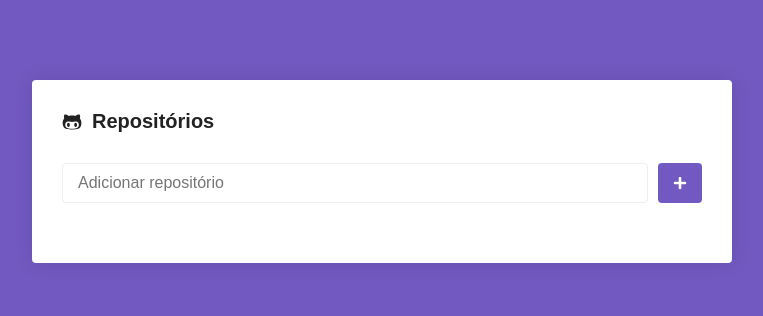
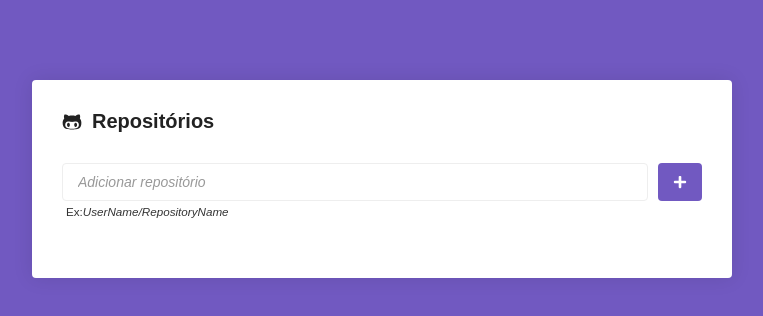
Before and after one commit to josuegimenes/rocketseat-bootcamp-gostack-github-api-challenge5, a React (Create React App) app: page / in a window 1280 px wide. Shown: the top 316 px of the page, without its empty margins (258-1021 px from the left). Built offline with nearby package versions, Linux system fonts and the light colour scheme.

Commit message:
chore: Handling exception and error for duplicate entries and a few more things

```diff
--- a/src/pages/Main/index.js
+++ b/src/pages/Main/index.js
@@ -5,14 +5,16 @@ import { Link } from 'react-router-dom';
 import api from '../../services/api';
 
 import Container from '../../components/Container';
-import { Form, SubmitButton, List } from './styles';
+
+import { Form, SubmitButton, List, ShowError, NoShowError } from './styles';
 
 export default class Main extends Component {
   state = {
     newRepo: '',
     repositories: [],
     loading: false,
-    error: null,
+    hasError: null,
+    hasErrorMess: '',
   };
 
   // Carregar os dados do localStorage
@@ -34,18 +36,23 @@ export default class Main extends Component {
   }
 
   handleInputChange = e => {
-    this.setState({ newRepo: e.target.value, error: null });
+    this.setState({ newRepo: e.target.value });
   };
 
   handleSubmit = async e => {
     e.preventDefault();
 
-    this.setState({ loading: true, error: false });
+    this.setState({ loading: true, hasError: false });
 
     try {
       const { newRepo, repositories } = this.state;
 
-      if (newRepo === '') throw 'Você precisa indicar um repositório';
+      if (newRepo === '')
+        throw new Error('Você precisa indicar um repositório');
+
+      const hasRepo = repositories.find(r => r.name === newRepo);
+
+      if (hasRepo) throw new Error('Repositório duplicado');
 
       const response = await api.get(`/repos/${newRepo}`);
 
@@ -56,16 +63,29 @@ export default class Main extends Component {
       this.setState({
         repositories: [...repositories, data],
         newRepo: '',
+        hasErrorMess: '',
       });
-    } catch (err) {
-      this.setState({ error: true });
+    } catch (Error) {
+      this.setState({
+        hasError: true,
+        hasErrorMess:
+          Error.message === 'Request failed with status code 404'
+            ? 'Repositório não encontrado'
+            : Error.message,
+      });
     } finally {
       this.setState({ loading: false });
     }
   };
 
   render() {
-    const { newRepo, repositories, loading, error } = this.state;
+    const {
+      newRepo,
+      repositories,
+      loading,
+      hasError,
+      hasErrorMess,
+    } = this.state;
 
     return (
       <Container>
@@ -74,15 +94,14 @@ export default class Main extends Component {
           Repositórios
         </h1>
 
-        <Form onSubmit={this.handleSubmit} error={error}>
+        <Form onSubmit={this.handleSubmit} error={hasError ? 1 : 0}>
           <input
             type="text"
             placeholder="Adicionar repositório"
             value={newRepo}
             onChange={this.handleInputChange}
           />
-
-          <SubmitButton loading={loading}>
+          <SubmitButton loading={loading ? 1 : 0}>
             {loading ? (
               <FaSpinner color="#fff" size={14} />
             ) : (
@@ -91,9 +110,21 @@ export default class Main extends Component {
           </SubmitButton>
         </Form>
 
+        <NoShowError hasError={hasError}>
+          <small>
+            Ex: <i>UserName/RepositoryName</i>
+          </small>
+        </NoShowError>
+
+        {hasErrorMess && (
+          <ShowError>
+            <small>{hasErrorMess}</small>
+          </ShowError>
+        )}
+
         <List>
           {repositories.map(repository => (
-            <li key={repositories.name}>
+            <li key={repository.name}>
               <span>{repository.name}</span>
               <Link to={`/repository/${encodeURIComponent(repository.name)}`}>
                 Detalhes
--- a/src/pages/Main/styles.js
+++ b/src/pages/Main/styles.js
@@ -8,11 +8,17 @@ export const Form = styled.form`
   input {
     flex: 1;
     border: 1px solid ${props => (props.error ? '#ff6b6b' : '#eee')};
+    background-color: ${props => (props.error ? '#f8d7da' : '#fff')};
     padding: 10px 15px;
     border-radius: 4px;
-    font-size: 16px;
+    font-size: 14px;
 
     transition: border 0.25s ease-out;
+  }
+
+  input::placeholder {
+    color: #999;
+    font-style: italic;
   }
 `;
 
@@ -53,6 +59,32 @@ export const SubmitButton = styled.button.attrs(props => ({
     `}
 `;
 
+export const ShowError = styled.div`
+  margin: 2px 0 0 2px;
+  display: flex;
+  align-items: center;
+
+  small {
+    display: flex;
+    flex: 1;
+    color: #ff6b6b;
+    padding-left: 3px;
+  }
+`;
+
+export const NoShowError = styled.div`
+  margin: 2px 0 0 2px;
+  display: flex;
+  align-items: center;
+
+  small {
+    display: flex;
+    flex: 1;
+    color: #333;
+    margin: 2px 0 0 2px;
+  }
+`;
+
 export const List = styled.ul`
   list-style: none;
   margin-top: 30px;
```
